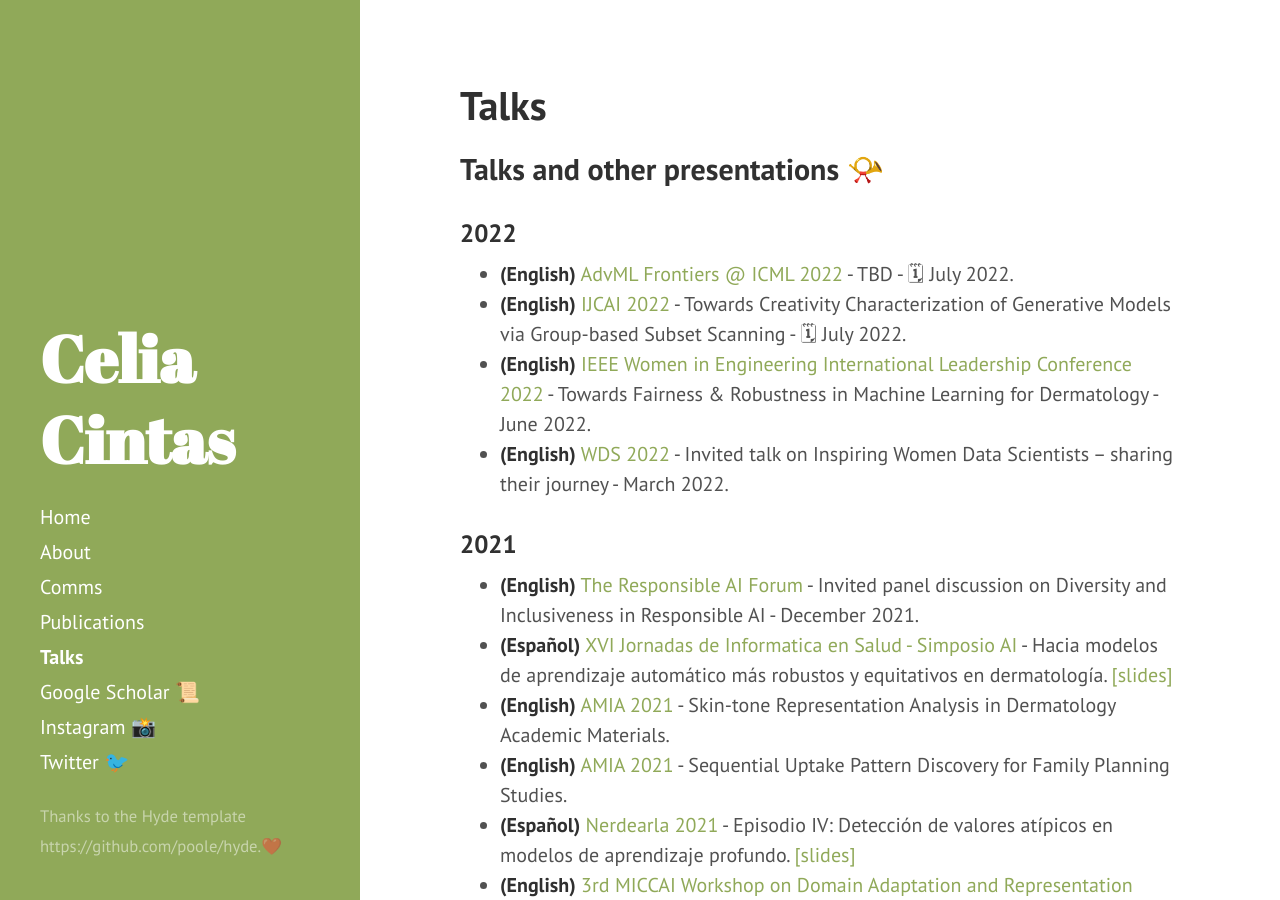
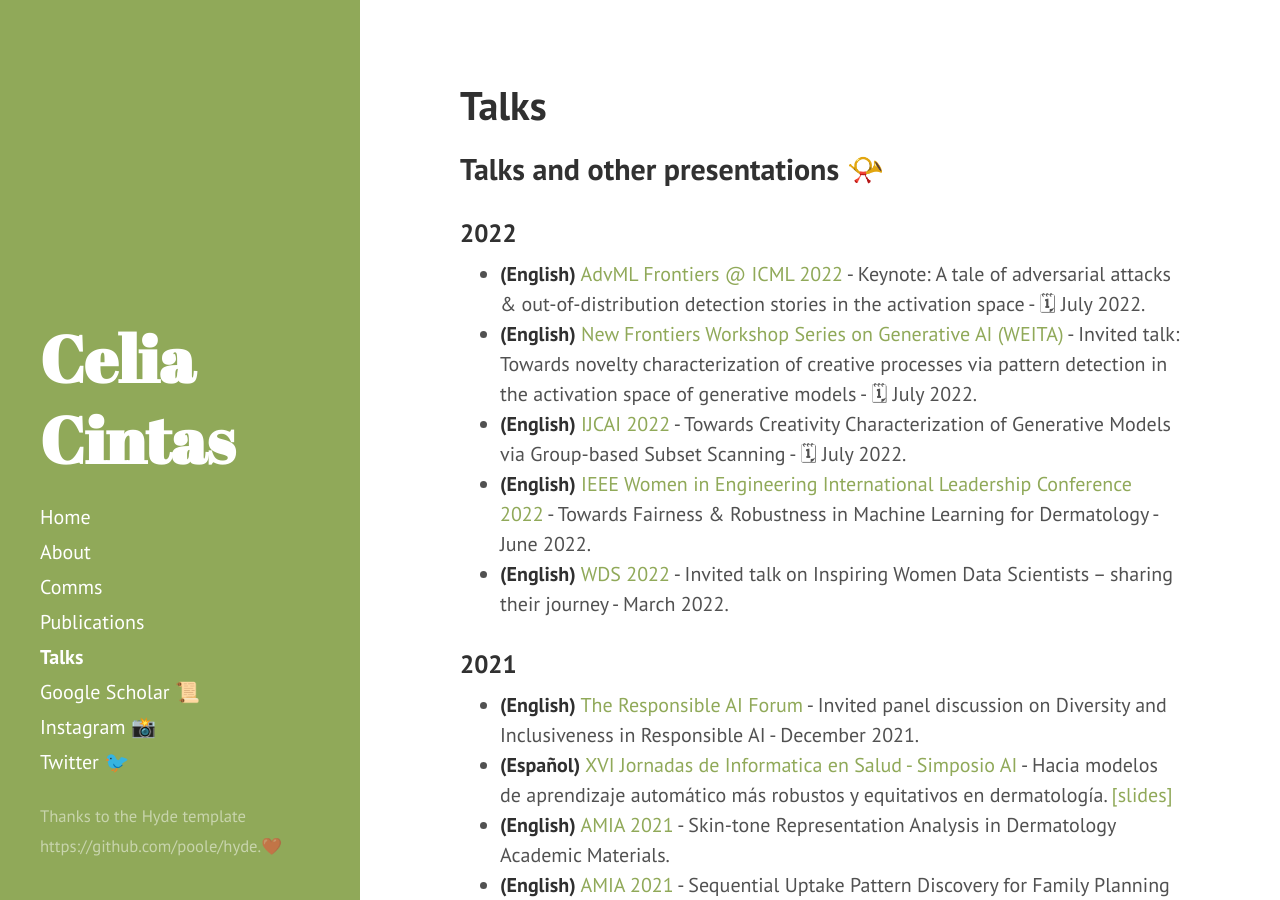
Before and after one commit to celiacintas/celiacintas.github.io, a Jekyll site: the page built from talks.md, in a window 1280 px wide and 900 px high. Built offline with Jekyll 4.4.1, drawn with Linux system fonts in a browser that asks for light colours.

Commit message:
Update talks.md

```diff
--- a/talks.md
+++ b/talks.md
@@ -8,7 +8,8 @@ title: Talks
 
 ### 2022
 
-* **(English)** [AdvML Frontiers @ ICML 2022](https://advml-frontier.github.io/) - TBD - 🗓 July 2022.
+* **(English)** [AdvML Frontiers @ ICML 2022](https://advml-frontier.github.io/) - Keynote: A tale of adversarial attacks & out-of-distribution detection stories in the activation space - 🗓 July 2022.
+* **(English)** [New Frontiers Workshop Series on Generative AI (WEITA)](https://www.esb.tn/weita/?fbclid=IwAR2wIiVmkYBRK4oaJ4ZBbUvXLzerfU-S9flvWadp1LP7LlfaBkZO2w3gnbI) - Invited talk: Towards novelty characterization of creative processes via pattern detection in the activation space of generative models - 🗓 July 2022.
 * **(English)** [IJCAI 2022](https://ijcai-22.org/special-track-on-ai-the-arts-and-creativity-accepted-papers/) - Towards Creativity Characterization of Generative Models via Group-based Subset Scanning - 🗓 July 2022.
 * **(English)** [IEEE Women in Engineering International Leadership Conference 2022](https://ieee-wie-ilc.org/program/) - Towards Fairness & Robustness in Machine Learning for Dermatology - June 2022.
 * **(English)** [WDS 2022](https://www.idia.ac.za/wds-2022-8-march-programme/) - Invited talk on Inspiring Women Data Scientists – sharing their journey -  March 2022.
```
